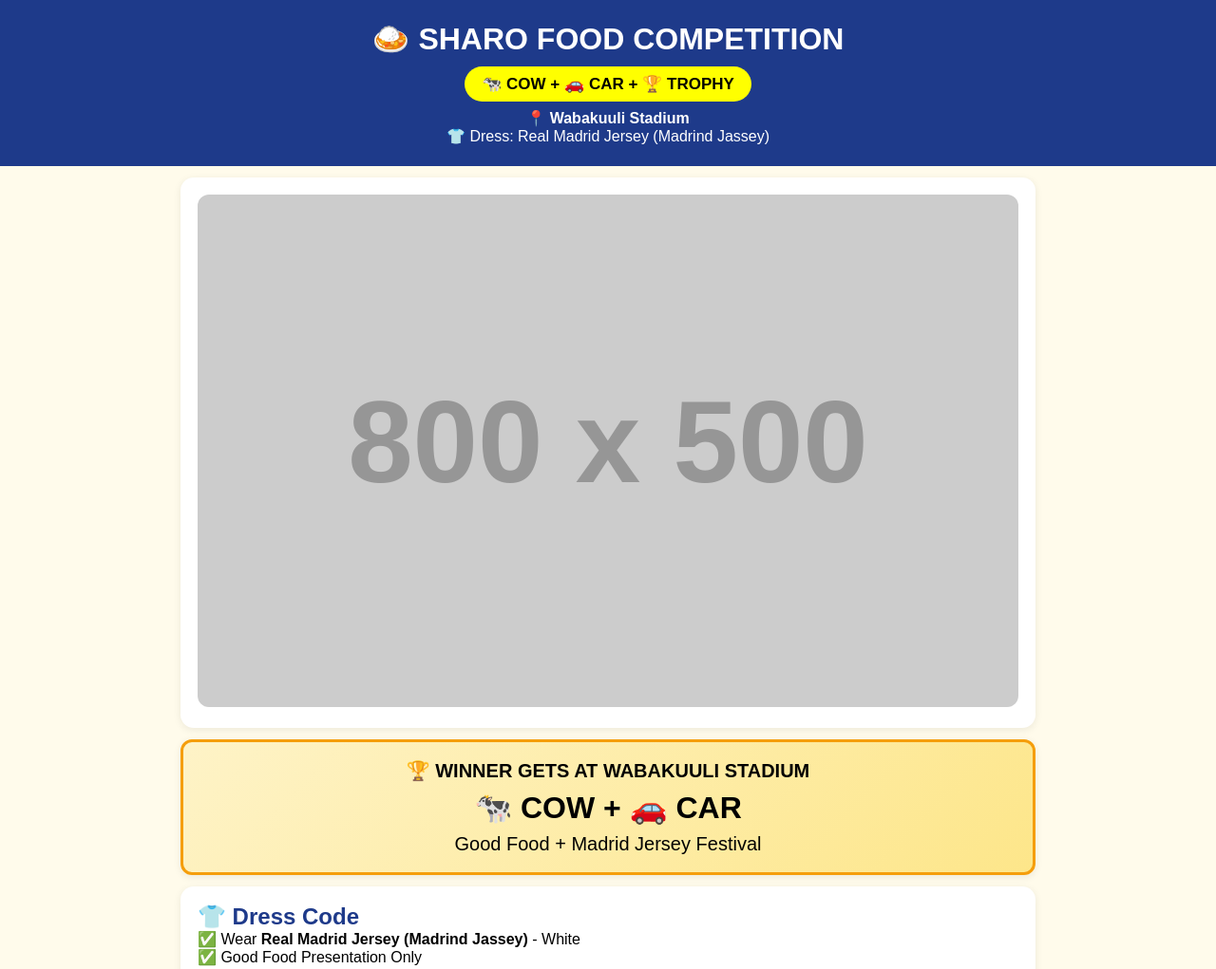
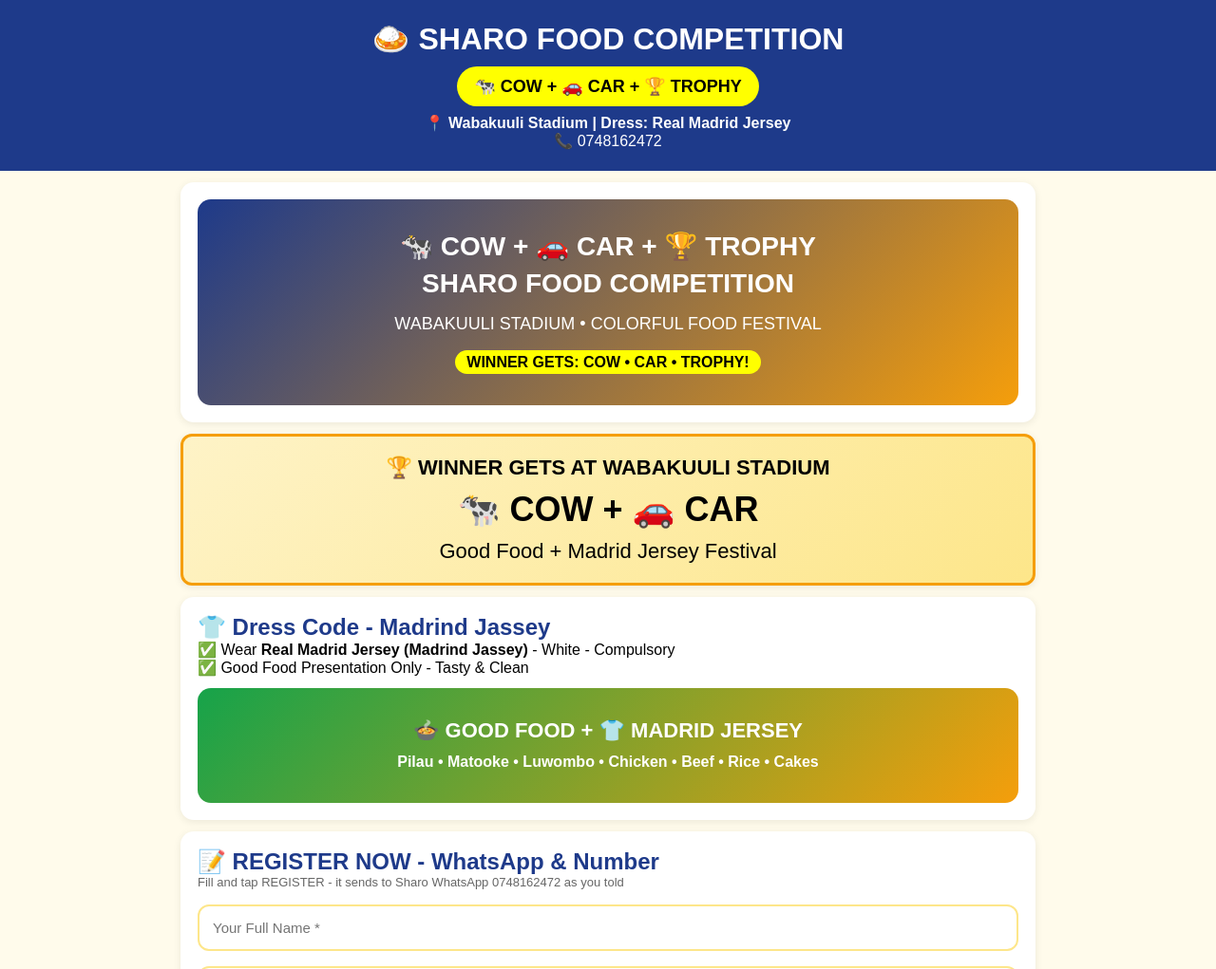
Before and after one commit to badman2343/Badman, a plain HTML site: page index.html in a window 1280 px wide. Shown: the top 1021 px of the page at 95% size. Drawn offline with Linux system fonts and the light colour scheme; placeholder pictures from the web are drawn by us.

Commit message:
Update index.html

```diff
--- a/index.html
+++ b/index.html
@@ -3,20 +3,21 @@
 <head>
 <meta charset="UTF-8">
 <meta name="viewport" content="width=device-width, initial-scale=1.0">
-<title>Sharo Food Competition</title>
+<title>Sharo Food Competition - Wabakuuli Stadium</title>
 <style>
 *{margin:0;padding:0;box-sizing:border-box;font-family:Arial,sans-serif}
 body{background:#fffbeb}
 header{background:#1e3a8a;color:white;text-align:center;padding:22px 12px}
-.banner{background:yellow;color:black;display:inline-block;padding:8px 18px;border-radius:30px;font-weight:900;margin-top:10px;font-size:17px}
+.banner{background:yellow;color:black;display:inline-block;padding:10px 18px;border-radius:30px;font-weight:900;margin-top:10px;font-size:18px}
 section{max-width:900px;margin:12px auto;background:white;padding:18px;border-radius:14px;box-shadow:0 2px 8px rgba(0,0,0,.08)}
-img{width:100%;border-radius:12px}
+.poster{width:100%;border-radius:14px;padding:30px;text-align:center;color:white;font-weight:900;font-size:28px;line-height:1.4}
+.p1{background:linear-gradient(135deg,#1e3a8a,#f59e0b)}
+.p2{background:linear-gradient(135deg,#16a34a,#f59e0b)}
 input,select{width:100%;padding:14px;margin:8px 0;border:2px solid #fde68a;border-radius:12px;font-size:15px}
-.btn{width:100%;padding:15px;border:none;border-radius:30px;font-weight:900;color:white;cursor:pointer;font-size:16px;margin-top:10px;display:block;text-align:center;text-decoration:none}
+.btn{width:100%;padding:16px;border:none;border-radius:30px;font-weight:900;color:white;cursor:pointer;font-size:17px;margin-top:10px;display:block;text-align:center;text-decoration:none}
 .btn-green{background:#16a34a}
-.btn-blue{background:#1e3a8a}
 .btn-call{background:#dc2626}
-.prize{text-align:center;background:linear-gradient(135deg,#fef3c7,#fde68a);padding:18px;border-radius:12px;border:3px solid #f59e0b;font-size:20px}
+.prize{text-align:center;background:linear-gradient(135deg,#fef3c7,#fde68a);padding:20px;border-radius:12px;border:3px solid #f59e0b;font-size:22px}
 </style>
 </head>
 <body>
@@ -24,31 +25,38 @@ input,select{width:100%;padding:14px;margin:8px 0;border:2px solid #fde68a;borde
 <header>
 <h1>🍛 SHARO FOOD COMPETITION</h1>
 <div class="banner">🐄 COW + 🚗 CAR + 🏆 TROPHY</div>
-<p style="margin-top:8px;font-weight:bold">📍 Wabakuuli Stadium</p>
-<p>👕 Dress: Real Madrid Jersey (Madrind Jassey)</p>
+<p style="margin-top:8px;font-weight:bold">📍 Wabakuuli Stadium | Dress: Real Madrid Jersey</p>
+<p>📞 0748162472</p>
 </header>
 
 <section>
-<img src="poster1.jpg" alt="Cow Car Trophy Poster" onerror="this.src='https://via.placeholder.com/800x500?text=SHARO+FOOD+-+COW+%2B+CAR+%2B+TROPHY'">
+<div class="poster p1">
+🐄 COW + 🚗 CAR + 🏆 TROPHY<br>
+SHARO FOOD COMPETITION<br>
+<span style="font-size:18px;font-weight:normal">WABAKUULI STADIUM • COLORFUL FOOD FESTIVAL</span><br>
+<span style="background:yellow;color:black;padding:4px 12px;border-radius:20px;font-size:16px">WINNER GETS: COW • CAR • TROPHY!</span>
+</div>
 </section>
 
 <section class="prize">
 <p>🏆 <b>WINNER GETS AT WABAKUULI STADIUM</b></p>
-<p style="font-size:32px;font-weight:900;margin:8px 0">🐄 COW + 🚗 CAR</p>
+<p style="font-size:36px;font-weight:900;margin:10px 0">🐄 COW + 🚗 CAR</p>
 <p>Good Food + Madrid Jersey Festival</p>
 </section>
 
 <section>
-<h2 style="color:#1e3a8a">👕 Dress Code</h2>
-<p>✅ Wear <b>Real Madrid Jersey (Madrind Jassey)</b> - White</p>
-<p>✅ Good Food Presentation Only</p>
-<img src="poster2.jpg" alt="Food Festival" style="margin-top:10px" onerror="this.src='https://via.placeholder.com/800x400?text=GOOD+FOOD+%2B+MADRID+JERSEY'">
+<h2 style="color:#1e3a8a">👕 Dress Code - Madrind Jassey</h2>
+<p>✅ Wear <b>Real Madrid Jersey (Madrind Jassey)</b> - White - Compulsory</p>
+<p>✅ Good Food Presentation Only - Tasty & Clean</p>
+<div class="poster p2" style="margin-top:12px;font-size:22px">
+🍲 GOOD FOOD + 👕 MADRID JERSEY<br>
+<span style="font-size:16px">Pilau • Matooke • Luwombo • Chicken • Beef • Rice • Cakes</span>
+</div>
 </section>
 
 <section>
 <h2 style="color:#1e3a8a">📝 REGISTER NOW - WhatsApp & Number</h2>
-<p style="font-size:13px;color:#666;margin-bottom:10px">Fill and tap REGISTER - it will send message to Sharo WhatsApp 0748162472</p>
-
+<p style="font-size:13px;color:#666;margin-bottom:8px">Fill and tap REGISTER - it sends to Sharo WhatsApp 0748162472 as you told</p>
 <input id="name" placeholder="Your Full Name *">
 <input id="phone" placeholder="Your Phone Number *">
 <input id="dish" placeholder="Your Good Food Dish * e.g. Chicken Pilau">
@@ -59,20 +67,13 @@ input,select{width:100%;padding:14px;margin:8px 0;border:2px solid #fde68a;borde
 <option>L - Large</option>
 <option>XL - Extra Large</option>
 </select>
-
-<!-- THIS IS THE MAIN BUTTON - WHATSAPP REGISTRATION AS YOU TOLD -->
 <button class="btn btn-green" onclick="registerWA()">💬 REGISTER ON WHATSAPP - 0748162472</button>
-
-<!-- CALL DIRECT BUTTON -->
 <a class="btn btn-call" href="tel:0748162472">📞 CALL TO REGISTER - 0748162472</a>
-
-<a class="btn btn-blue" href="https://wa.me/256748162472?text=Hello%20Sharo!%20I%20want%20to%20join%20SHARO%20FOOD%20COMPETITION%20at%20Wabakuuli%20Stadium.%20Prize%20COW%20+%20CAR" target="_blank">💬 Quick WhatsApp Chat</a>
 </section>
 
 <section style="text-align:center;background:#1e3a8a;color:white">
-<h3>❤️ Sharo wa Maron - Organizer ❤️</h3>
-<p>Wabakuuli Stadium | 0748162472</p>
-<p>Me with Badman Forever</p>
+<h3>❤️ Sharo wa Maron ❤️</h3>
+<p>Wabakuuli Stadium | 0748162472 | Me with Badman Forever</p>
 </section>
 
 <script>
@@ -81,17 +82,10 @@ function registerWA(){
  var ph=document.getElementById('phone').value.trim();
  var dish=document.getElementById('dish').value.trim();
  var size=document.getElementById('size').value;
- if(!n||!ph||!dish||!size){
-   alert('Please fill: Name, Phone, Dish, Jersey Size');
-   return;
- }
- // This is the exact message that goes to YOUR WhatsApp as you told
- var message = "Hello Sharo!%0A%0AI REGISTER FOR SHARO FOOD COMPETITION%0A%0A*Name:* "+n+"%0A*My Phone:* "+ph+"%0A*Good Food Dish:* "+dish+"%0A*Madrid Jersey Size:* "+size+"%0A*Dress Code:* Real Madrid Jersey (Madrind Jassey)%0A*Location:* Wabakuuli Stadium%0A*Prize I Want:* COW + CAR + TROPHY%0A%0APlease confirm my registration!";
-
- // Opens WhatsApp to YOUR number 0748162472
- window.open("https://wa.me/256748162472?text="+message, "_blank");
+ if(!n||!ph||!dish||!size){alert('Fill all: Name, Phone, Dish, Jersey Size');return;}
+ var msg="Hello Sharo! I REGISTER FOR SHARO FOOD COMPETITION at Wabakuuli Stadium %0A%0AName: "+n+"%0APhone: "+ph+"%0AGood Food Dish: "+dish+"%0AMadrid Jersey Size: "+size+"%0ADress: Real Madrid Jersey (Madrind Jassey)%0APrize: COW + CAR + TROPHY";
+ window.open("https://wa.me/256748162472?text="+msg,"_blank");
 }
 </script>
-
 </body>
-  </html>
+</html>
```
